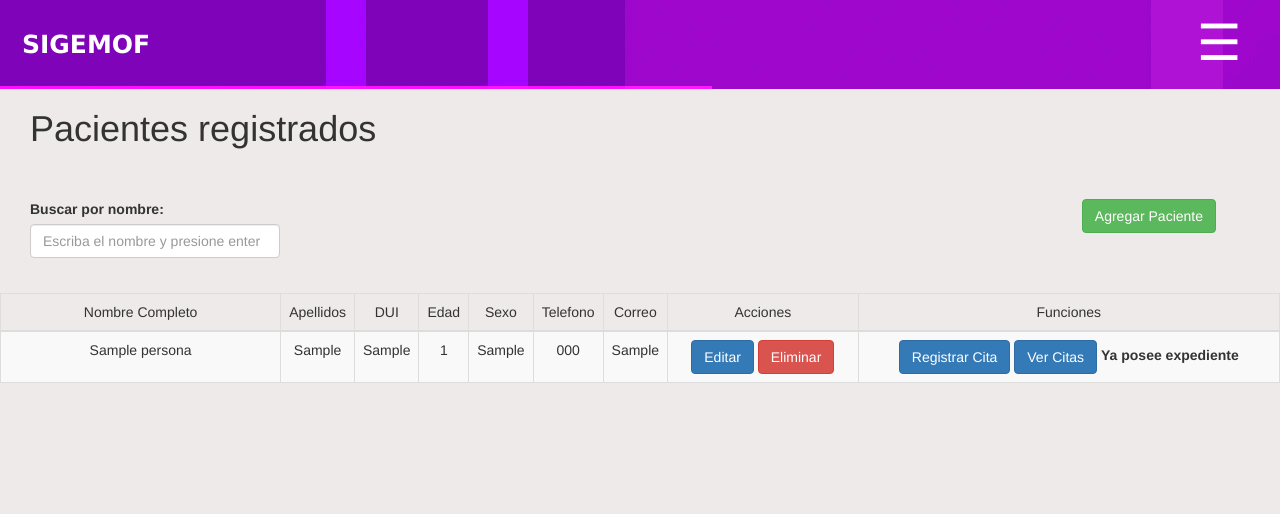
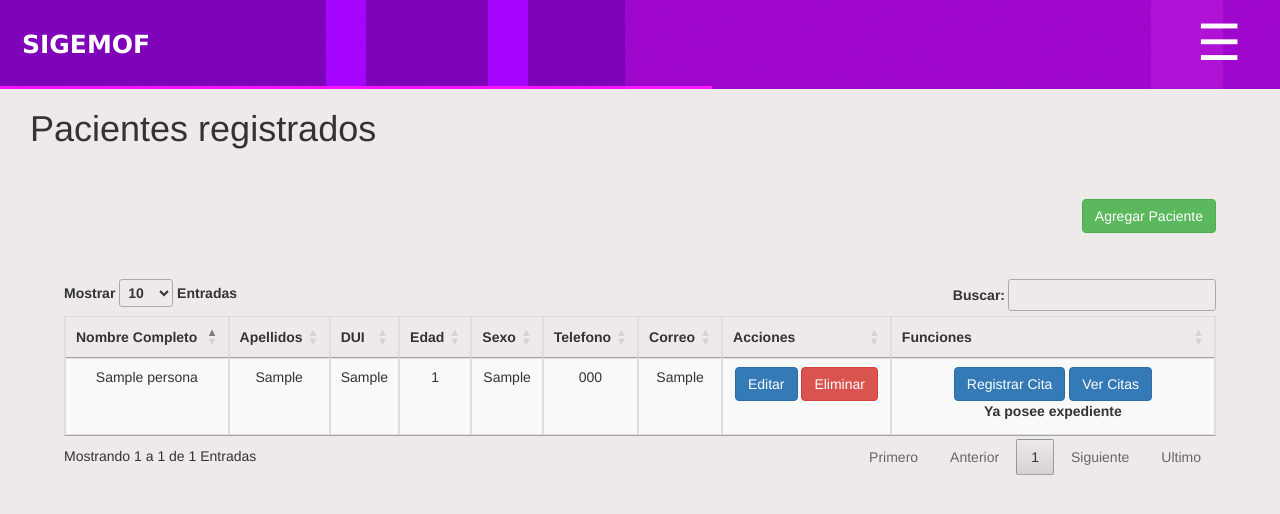
Before and after one commit to kimba97/oftal, a Django app: page /ListaPaciente/ in a window 1280 px wide. Shown: the top 514 px of the page. Run offline with Django 3.2, Linux system fonts and the light colour scheme; a user stored in the database is signed in; tables that the repository leaves empty hold one stand-in row (values such as "Sample post"); some libraries are stand-ins or nearby versions.

Commit message:
data tables agregados

```diff
--- a/sigemof/Templates/Base.html
+++ b/sigemof/Templates/Base.html
@@ -127,7 +127,38 @@ body {
 
 	{% block JavaScript %}
 		<script src="{% static "js/jquery.js" %}"></script>
-		<script src="{% static "js/bootstrap.js" %}"></script>
+    <script src="{% static "js/bootstrap.js" %}"></script>
+    <link rel="stylesheet" type="text/css" href="https://cdn.datatables.net/1.10.20/css/jquery.dataTables.css">
+
+    <script type="text/javascript" charset="utf8" src="https://cdn.datatables.net/1.10.20/js/jquery.dataTables.js"></script>
+
+    <script>
+      $(document).ready( function () {
+    $('#table_id').DataTable({
+          "language": {
+            "decimal": "",
+        "emptyTable": "No hay información",
+        "info": "Mostrando _START_ a _END_ de _TOTAL_ Entradas",
+        "infoEmpty": "Mostrando 0 to 0 of 0 Entradas",
+        "infoFiltered": "(Filtrado de _MAX_ total entradas)",
+        "infoPostFix": "",
+        "thousands": ",",
+        "lengthMenu": "Mostrar _MENU_ Entradas",
+        "loadingRecords": "Cargando...",
+        "processing": "Procesando...",
+        "search": "Buscar:",
+        "zeroRecords": "Sin resultados encontrados",
+        "paginate": {
+            "first": "Primero",
+            "last": "Ultimo",
+            "next": "Siguiente",
+            "previous": "Anterior"
+        }
+    },
+        "pagingType": "full_numbers"});
+      } );
+    </script>
+
 	{% endblock JavaScript %}
 </head>
 
@@ -188,7 +219,9 @@ function closeNav() {
 
 	{% block content %}
 
-	{% endblock content %}
+  {% endblock content %}
+
+  {% block extra_js %}{%endblock extra_js%}
 
 
 </body>
--- a/sigemof/Templates/verLente.html
+++ b/sigemof/Templates/verLente.html
@@ -16,8 +16,8 @@
               <input style='width: 250px;'type="text" class="form-control" name="q" placeholder="Escriba el nombre y presione enter" id="">
               <br>
         </div>
-
-      <table style= 'left: 2%' class= "table table-bordered table-striped table-hover table-responsive">
+        <div class="table-responsive" style="width: 90%; margin: 20px; margin-left: auto; margin-right: auto;">
+      <table class= "table table-bordered table-striped table-hover ">
   <thead class="thead-dark" style="text-align: center;">
     <tr style="text-align: center;word-wrap: break-word;">
       <td></td>
@@ -85,6 +85,7 @@
 
   </tbody>
 </table>
+</div>
 
 
     </body>
--- a/sigemof/Templates/verPaciente.html
+++ b/sigemof/Templates/verPaciente.html
@@ -12,23 +12,22 @@
         <div>
           <form class="form-goup" method="GET">
           <div style="padding-left: 30px" class="form-group">
-              <label ><b>Buscar por nombre: &nbsp; &nbsp;</b></label>
-              <input style='width: 250px;'type="text" class="form-control" name="q" placeholder="Escriba el nombre y presione enter" id="">
+              <br><br>
               <br>
         </div>
-
-      <table class= "table table-bordered table-striped table-hover table-responsive">
+        <div class="table-responsive" style="width: 90%; margin: 20px; margin-left: auto; margin-right: auto;">
+      <table id="table_id"  class= "table table-bordered table-striped table-hover">
   <thead style="text-align: center;">
     <tr style="text-align: center;word-wrap: break-word;">
-      <td style="width: 300px;" scope="col">Nombre Completo</td>
-      <td  scope="col">Apellidos</td>
-      <td scope="col">DUI</td>
-      <td scope="col">Edad</td>
-      <td scope="col">Sexo</td>
-      <td scope="col">Telefono</td>
-      <td scope="col">Correo</td>
-      <td scope="col">Acciones</td>
-      <td scope="col">Funciones</td>
+      <th style="width: 300px;" scope="col">Nombre Completo</td>
+      <th  scope="col">Apellidos</td>
+      <th scope="col">DUI</td>
+      <th scope="col">Edad</td>
+      <th scope="col">Sexo</td>
+      <th scope="col">Telefono</td>
+      <th scope="col">Correo</td>
+      <th scope="col">Acciones</td>
+      <th scope="col">Funciones</td>
     </tr>
   </thead>
   <tbody style="text-align:center;">
@@ -48,12 +47,12 @@
         <td> {{Paciente.sexo}}</td>
      <td>{{Paciente.telefono}}</td>
      <td>{{Paciente.correo}}</td>
-</div>
+
      <td style="width: 200px">
        <a id="edi" class="btn btn-primary" href="{%url 'EditarPaciente' Paciente.id %}">Editar</a>
        <a id="eli" class="btn btn-danger" href="{%url 'EliminarPaciente' Paciente.id %}">Eliminar</a>
 
-     </td>
+
 
      <td style="width: 450px">
        <a id="reg" class="btn btn-primary" href="{%url 'registrarCita' Paciente.id %}">Registrar Cita</a>
@@ -75,6 +74,7 @@
 
   </tbody>
 </table>
+</div>
 
 <style type="text/css">
 
```
Also changed, not shown: sigemof/Templates/VerExpediente.html (+12 -14 lines).
